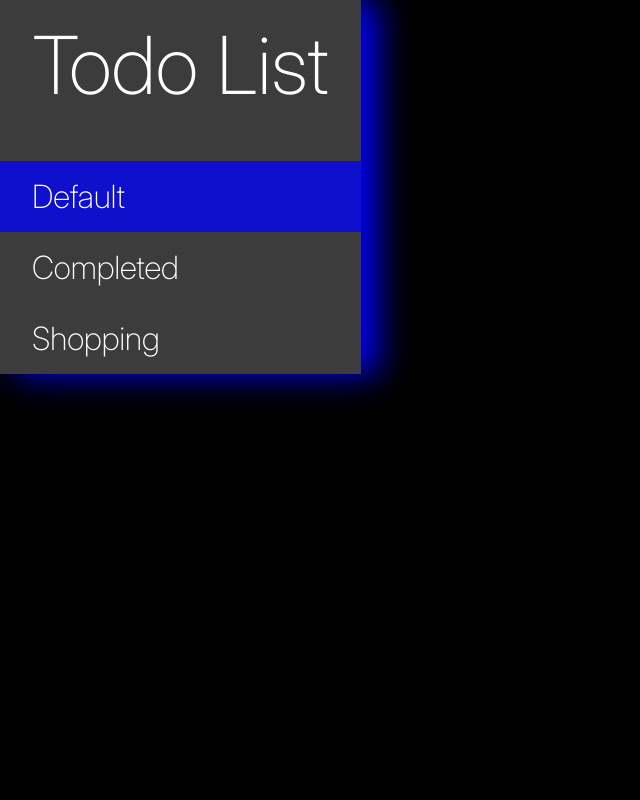
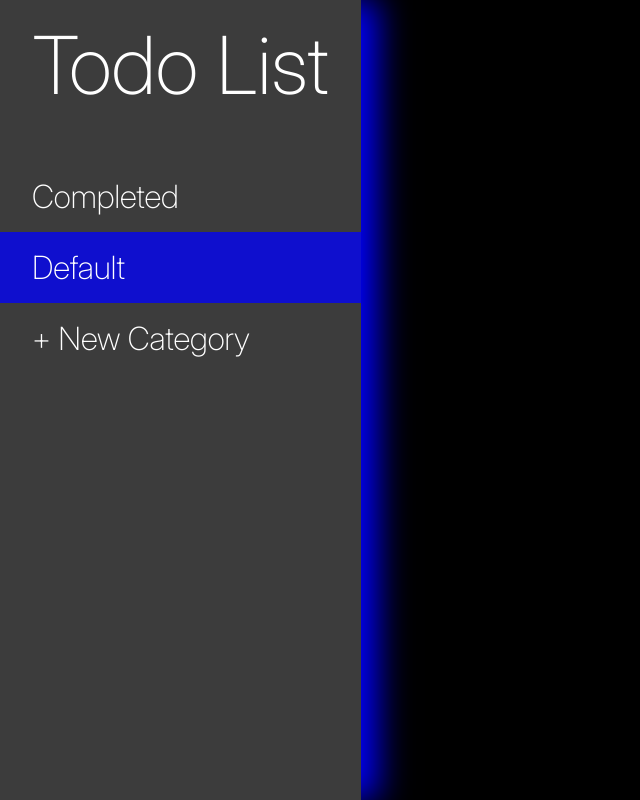
Before and after one commit to J0e-Quan/to-do-list, a website built with webpack: page src/index.html in a window 1280 px wide. Shown: the whole page, without its empty margins (0-640 px from the left). Built offline with nearby package versions, Linux system fonts and the light colour scheme.

Commit message:
refactor(ui): redo sidebar code
categories are now buttons instead of divs as they will be pressed
new category button will be below the last category

```diff
--- a/src/index.html
+++ b/src/index.html
@@ -37,15 +37,10 @@
     <nav class="sidebar">
       <h1 class="logo-text">Todo List</h1>
       <div class="categories">
-        <div class="category selected">
-          <h3 class="category-text">Default</h3>
-        </div>
-        <div class="category">
-          <h3 class="category-text">Completed</h3>
-        </div>
-        <div class="category">
-          <h3 class="category-text">Shopping</h3>
-        </div>
+        <button type="button" class="category">Completed</button>
+        <button type="button" class="category selected">Default</button>
+        <button type="button" class="new-category"> + New Category</button>
+
       </div>
     </nav>
     <section class="content">
--- a/src/styles.css
+++ b/src/styles.css
@@ -66,6 +66,9 @@ body {
 .sidebar {
   background-color: rgb(60, 60, 60);
   box-shadow: 16px 0 32px blue;
+  height: 100vh;
+  display: flex;
+  flex-direction: column;
 }
 
 .logo-text {
@@ -79,15 +82,19 @@ body {
   flex-direction: column;
 }
 
-.sidebar .category-text {
+.categories > button {
+  text-align: left;
+  font-family: 'Inter', sans-serif;
+  font-weight: 200;
+  font-size: 2rem;
   padding: 1rem 2rem;
-  font-size: 2rem;
+  background-color: rgb(60, 60, 60);
 }
 
-.sidebar .category:hover {
+.categories > button:hover {
   background-color: rgb(0 0 255 / 25%);
 }
 
-.sidebar .category.selected {
+.categories > button.selected {
   background-color: rgb(0 0 255 / 75%);
 }
```
